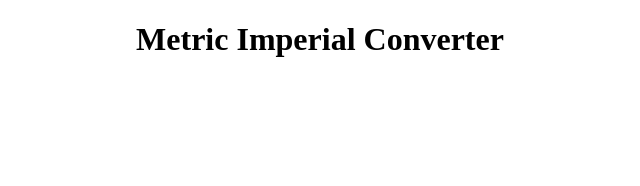
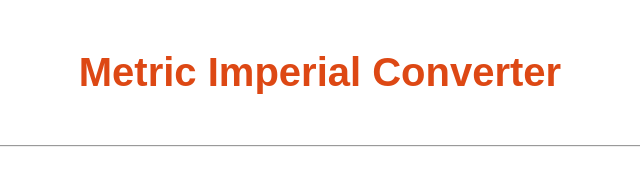
Before and after one commit to hadinhtu97/metric-imperial-converter, a website: page views/index.html in a window 1280 px wide. Shown: the whole page, without its empty margins (320-960 px from the left). Drawn offline with Linux system fonts and the light colour scheme; files that its build step writes are made by us from their sources.

Commit message:
update css

```diff
--- a/public/style.css
+++ b/public/style.css
@@ -1,3 +1,15 @@
-body {
+body, html {
+    margin: 0;
     text-align: center;
+    font-family: sans-serif;
 }
+
+h1 {
+    font-size: 40px;
+    color: #dd4814;
+    margin: 50px 0;
+}
+
+hr {
+    width: 70%;
+}
--- a/views/index.html
+++ b/views/index.html
@@ -10,6 +10,7 @@
 
 <body>
     <h1>Metric Imperial Converter</h1>
+    <hr>
 </body>
 
 </html>
```
